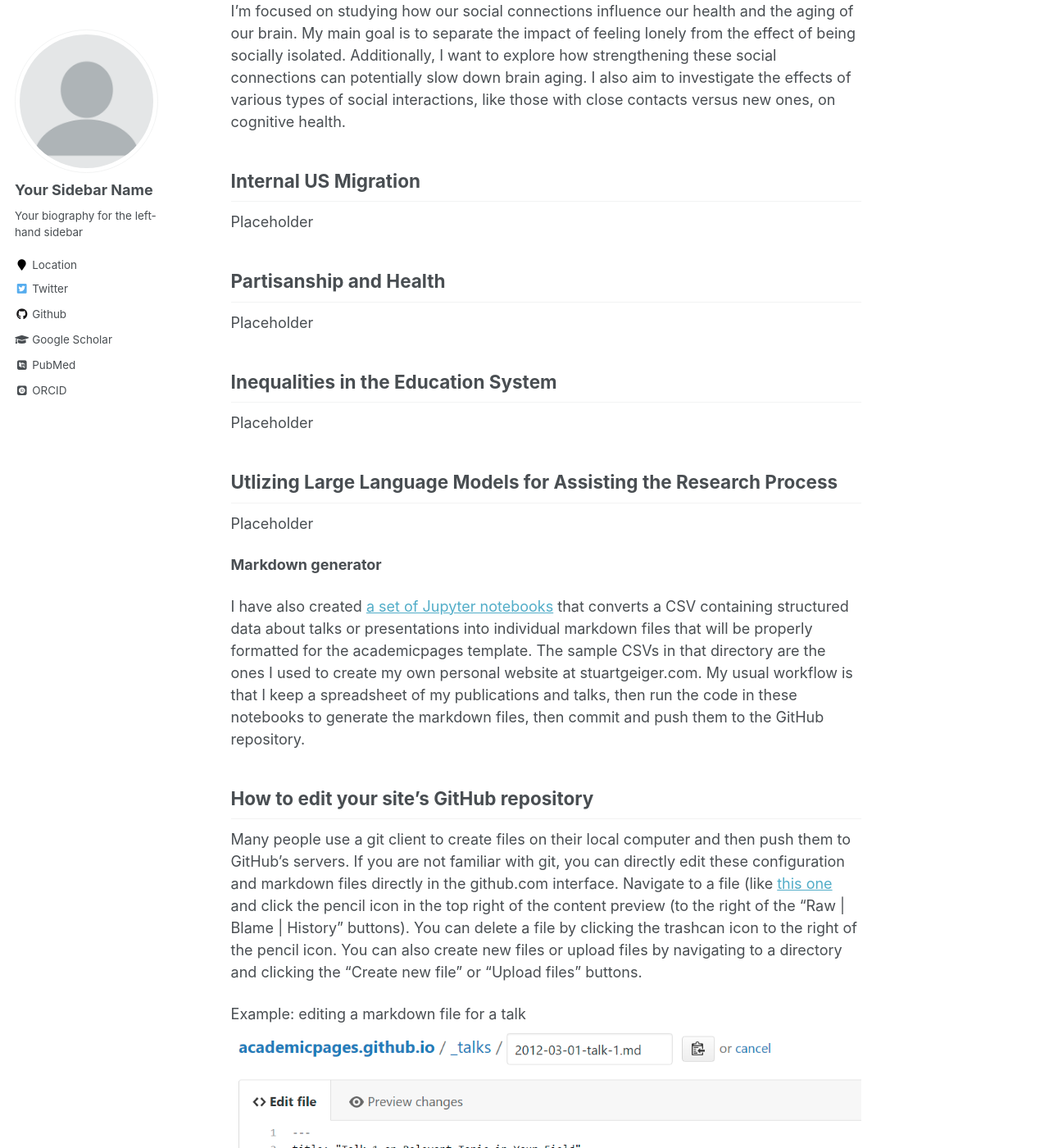
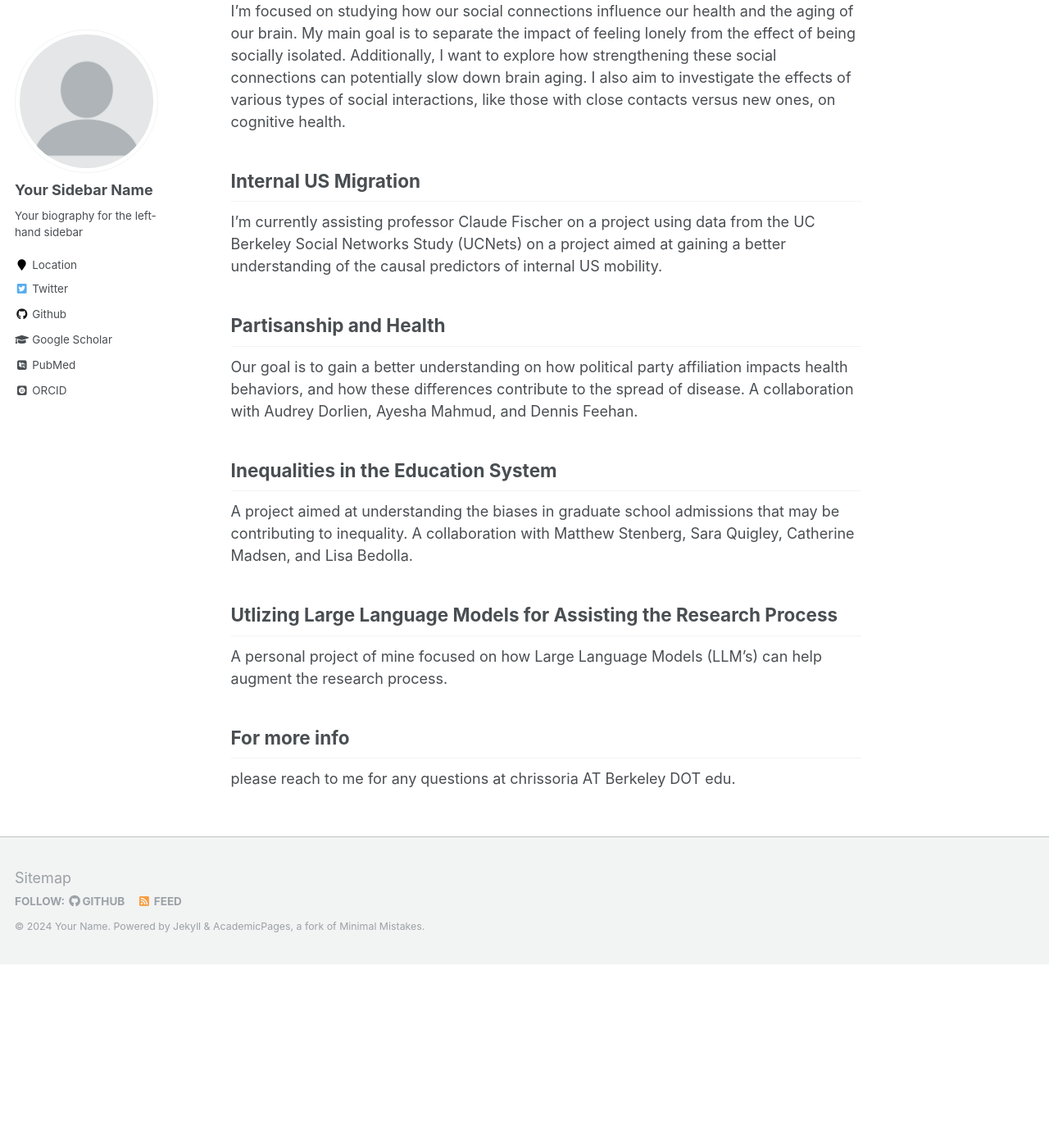
Before and after one commit to chrissoria/chrissoria.github.io, a Jekyll site: the page built from _pages/about.md, in a window 1280 px wide and 1400 px high, scrolled down 651 px. Shown: the whole window at 82% size. Built offline with Jekyll 4.4.1, drawn with Linux system fonts in a browser that asks for light colours; some web fonts are replaced; after the commit the page ends 1827 px from its top, so only the background shows below that; some of the changed text lies outside the part shown.

Commit message:
updated the main about page to reflect all of my recent projects.

```diff
--- a/_pages/about.md
+++ b/_pages/about.md
@@ -21,32 +21,20 @@ I'm focused on studying how our social connections influence our health and the
 
 Internal US Migration
 ------
-Placeholder
+I'm currently assisting professor Claude Fischer on a project using data from the UC Berkeley Social Networks Study (UCNets) on a project aimed at gaining a better understanding of the causal predictors of internal US mobility.
 
 Partisanship and Health
 ------
-Placeholder
+Our goal is to gain a better understanding on how political party affiliation impacts health behaviors, and how these differences contribute to the spread of disease. A collaboration with Audrey Dorlien, Ayesha Mahmud, and Dennis Feehan.
 
 Inequalities in the Education System
 ------
-Placeholder
+A project aimed at understanding the biases in graduate school admissions that may be contributing to inequality. A collaboration with Matthew Stenberg, Sara Quigley, Catherine Madsen, and Lisa Bedolla.
 
 Utlizing Large Language Models for Assisting the Research Process
 ------
-Placeholder
-
-**Markdown generator**
-
-I have also created [a set of Jupyter notebooks](https://github.com/academicpages/academicpages.github.io/tree/master/markdown_generator
-) that converts a CSV containing structured data about talks or presentations into individual markdown files that will be properly formatted for the academicpages template. The sample CSVs in that directory are the ones I used to create my own personal website at stuartgeiger.com. My usual workflow is that I keep a spreadsheet of my publications and talks, then run the code in these notebooks to generate the markdown files, then commit and push them to the GitHub repository.
-
-How to edit your site's GitHub repository
-------
-Many people use a git client to create files on their local computer and then push them to GitHub's servers. If you are not familiar with git, you can directly edit these configuration and markdown files directly in the github.com interface. Navigate to a file (like [this one](https://github.com/academicpages/academicpages.github.io/blob/master/_talks/2012-03-01-talk-1.md) and click the pencil icon in the top right of the content preview (to the right of the "Raw | Blame | History" buttons). You can delete a file by clicking the trashcan icon to the right of the pencil icon. You can also create new files or upload files by navigating to a directory and clicking the "Create new file" or "Upload files" buttons.
-
-Example: editing a markdown file for a talk
-![Editing a markdown file for a talk](/images/editing-talk.png)
+A personal project of mine focused on how Large Language Models (LLM's) can help augment the research process.
 
 For more info
 ------
-More info about configuring academicpages can be found in [the guide](https://academicpages.github.io/markdown/). The [guides for the Minimal Mistakes theme](https://mmistakes.github.io/minimal-mistakes/docs/configuration/) (which this theme was forked from) might also be helpful.
+please reach to me for any questions at chrissoria AT Berkeley DOT edu.
```
Also changed, not shown: _portfolio/portfolio-1.md (+1 -1 lines), 1 other file.
